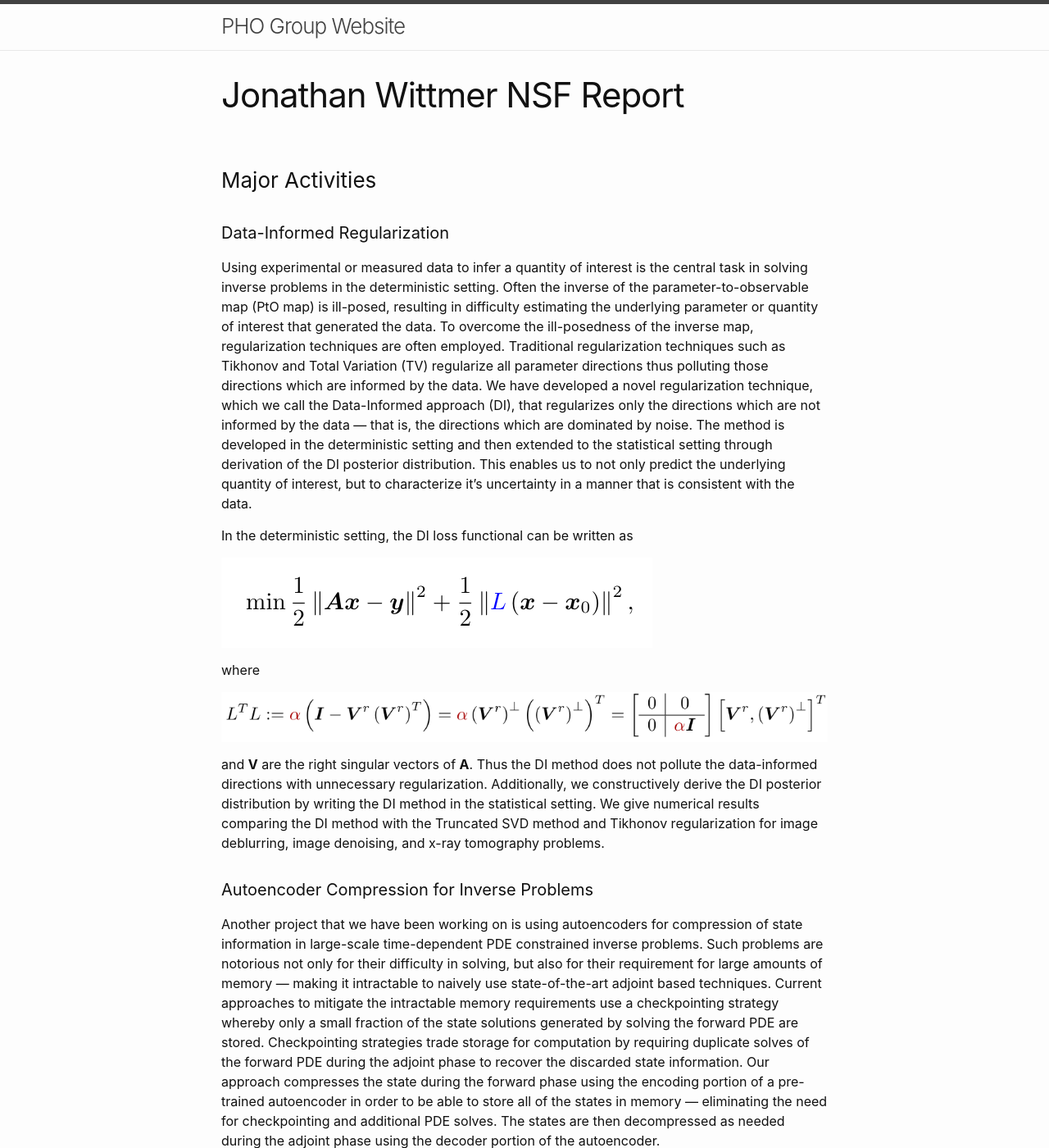
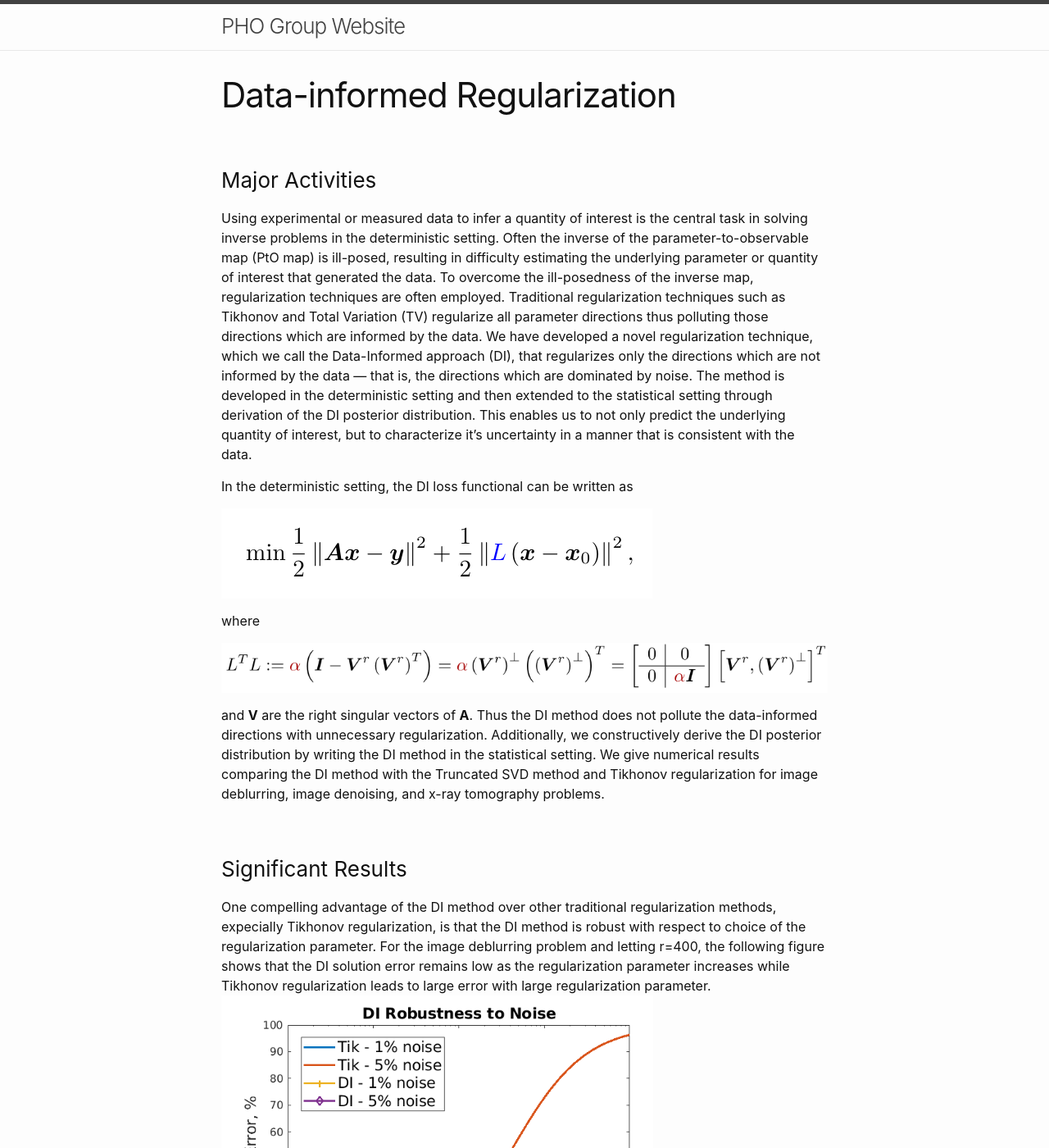
Before and after one commit to tscott-00/phogroup.github.io, a Jekyll site: the page built from data_informed.md, in a window 1280 px wide and 1400 px high. Shown: the whole window at 82% size. Built offline with Jekyll 4.4.1, drawn with Linux system fonts in a browser that asks for light colours; some of the changed text lies outside the part shown.

Commit message:
refactored and removed names

```diff
--- a/jon_nsf.md
+++ b/data_informed.md
@@ -1,11 +1,10 @@
 ---
 layout: page
-title: Jonathan Wittmer NSF Report
-permalink: /jonnsf/
+title: Data-informed Regularization
+permalink: /nsfcareer/year2/data-informed/
 ---
 
 ### Major Activities
-#### Data-Informed Regularization<a name="di-heading"></a>
 Using experimental or measured data to infer a quantity of interest
 is the central task in solving inverse problems in the deterministic
 setting. Often the inverse of the parameter-to-observable map (PtO map)
@@ -41,25 +40,9 @@ results comparing the DI method with the Truncated SVD method and
 Tikhonov regularization for image deblurring,
 image denoising, and x-ray tomography problems.
 
-#### Autoencoder Compression for Inverse Problems <a name="compression-heading"></a>
-Another project that we have been working on is using autoencoders for compression
-of state information in large-scale time-dependent PDE constrained inverse problems.
-Such problems
-are notorious not only for their difficulty in solving, but also for their requirement
-for large amounts of memory --- making it intractable to naively use state-of-the-art
-adjoint based techniques. Current approaches to mitigate the intractable memory requirements
-use a checkpointing strategy whereby only a small fraction of the state solutions generated
-by solving the forward PDE are stored. Checkpointing strategies trade storage for computation
-by requiring duplicate solves of the forward PDE during the adjoint phase to recover the
-discarded state information. Our approach compresses the state during the forward phase
-using the encoding portion of
-a pre-trained autoencoder in order to be able to store all of the states in memory ---
-eliminating the need for checkpointing and additional PDE solves. The states are then
-decompressed as needed during the adjoint phase using the decoder portion of the autoencoder.
-
 
 ### Significant Results
-#### Data-Informed Regularization
+
 One compelling advantage of the DI method over other traditional regularization methods, expecially Tikhonov regularization, is that the DI method is robust with respect to choice of the regularization parameter. For the image deblurring problem and letting r=400, the following figure shows that the DI solution error remains low as the regularization parameter increases while Tikhonov regularization leads to large error with large regularization parameter.
 ![](/assets/figures/jon/DI_robustness.png)
 
@@ -74,18 +57,7 @@ Below are reconstructions for the x-ray tomography reconstructions. The first co
 
 ![](/assets/figures/jon/DI_xray.png)
 
-
-
 This work has been accepted for publishing
 in the Handbook of Mathematical Models and Algorithms in Computer Vision and Imaging.
 A preprint version of this work can be [downloaded from the Oden Institute for
 Computational Engineering and Sciences](https://www.oden.utexas.edu/media/reports/2020/2024.pdf).
-
-
-
-#### Autoencoder Compression for Inverse Problems
-
-We have demonstrated that the autoencoder compression algorithm works for states generated by a variety of PDEs including 2D Laplace equation, 2D and 3D acoustic wave equation, and 3D acoustic-elastic wave equation. Shown below is a video comparing the original 3D state of an acoustic-elastic wave equation with the decompressed state using a compression ratio of 64:1. The mean relative error between the two states is 5% over the entire testing dataset.
-
-
-[![acoustic-elastic wave equation video](/assets/figures/jon/mangll_animation_frame.png)](/assets/figures/jon/mangll_animation_trimmed.ogv "Mangll video")
```
Also changed, not shown: autoencoder_compress.md (added, +27 -0 lines), hwan_nsf.md (+2 -3 lines), nsfcareer.md (+7 -7 lines), sheroze_nsf.md (+2 -2 lines).
